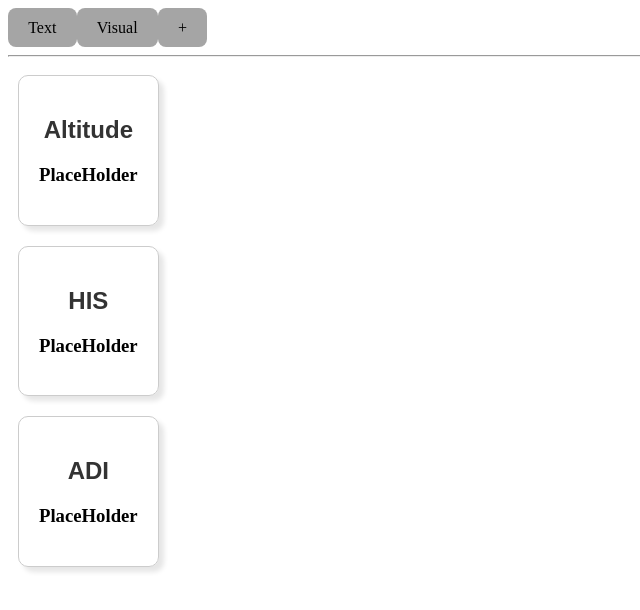
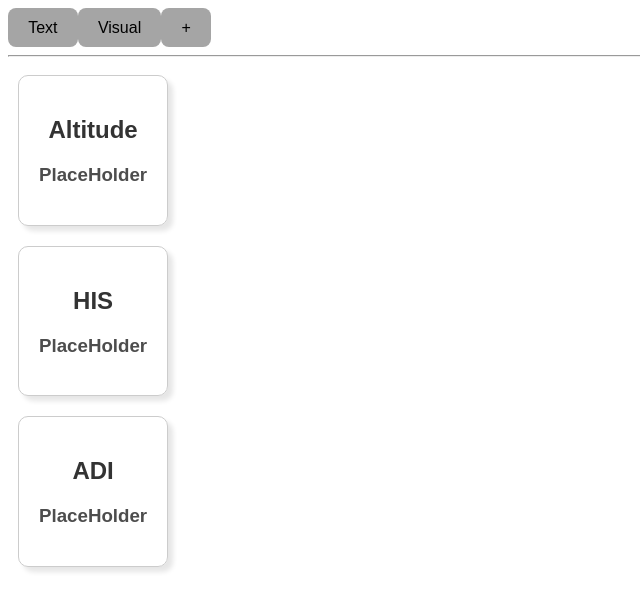
Before and after one commit to ilay030106/IAF_Project, a React (Vite) app in the folder IAF_Project/: page / in a window 1280 px wide. Shown: the top 610 px of the page, without its empty margins (0-640 px from the left). Built offline with nearby package versions, Linux system fonts and the light colour scheme.

Commit message:
updated the data info styling

```diff
--- a/IAF_Project/src/index.css
+++ b/IAF_Project/src/index.css
@@ -4,7 +4,7 @@ button {
   padding: 0.6em 1.2em;
   font-size: 1em;
   font-weight: 500;
-  font-family: inherit;
+  font-family: sans-serif, Arial, Helvetica;
   background-color: #a5a5a5;
   cursor: pointer;
   transition: border-color 0.25s;
@@ -31,9 +31,10 @@ button:focus-visible {
 .card .data-title {
   font-family: sans-serif, Arial, Helvetica;
   margin: 50;
+
   color: hsl(0, 0%, 20%);
 }
-.card .card-info {
-  font-family: sans-serif;
+.card .data-info {
+  font-family: sans-serif, Arial, Helvetica;
   color: hsl(0, 0%, 30%);
 }
```
